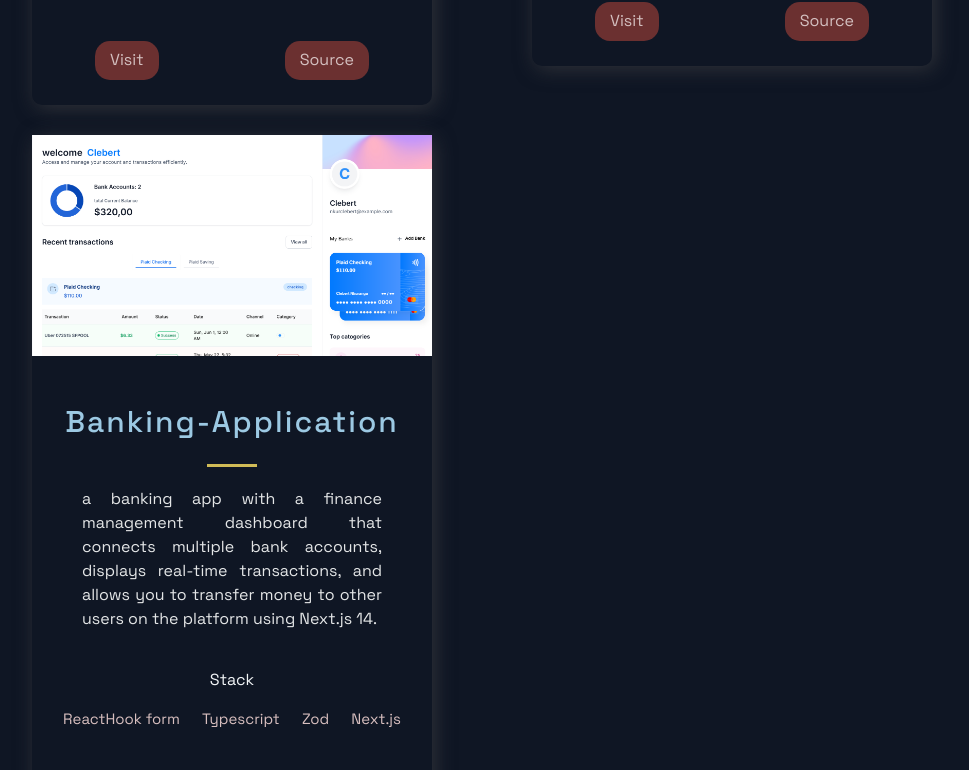
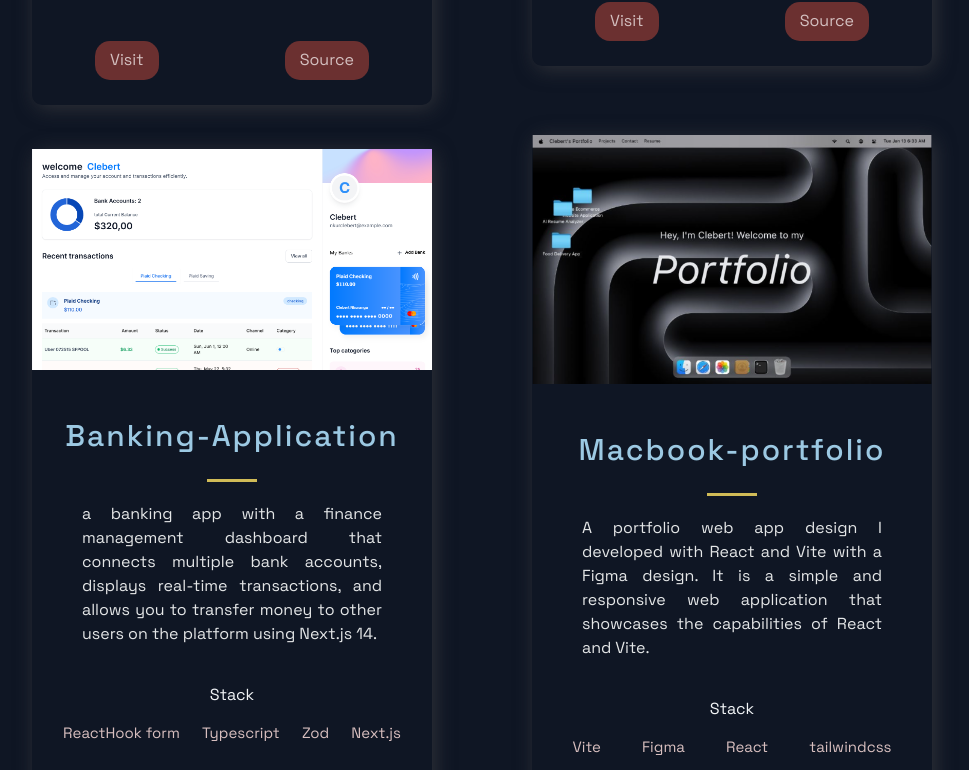
Before and after one commit to Nkurclebert/My-Portfolio, a Next.js app: page / in a window 1280 px wide. Shown: the part 2798-3568 px from the top of the page, without its empty margins (158-1127 px from the left). Built offline with nearby package versions, Linux system fonts and the light colour scheme.

Commit message:
Added new project

```diff
--- a/src/constants/constants.js
+++ b/src/constants/constants.js
@@ -49,6 +49,16 @@ export const projects = [
     visit: "https://banking-application-steel.vercel.app",
     id: 3,
   },
+  {
+    title: "Macbook-portfolio",
+    description:
+      "A portfolio web app design I developed with React and Vite with a Figma design. It is a simple and responsive web application that showcases the capabilities of React and Vite.",
+    image: "/images/7.png",
+    tags: ["Vite", "Figma", "React", "tailwindcss"],
+    source: "https://github.com/Nkurclebert/MacOs_Portfolio",
+    visit: "https://mac-os-portfolio-lemon-eta.vercel.app/",
+    id: 3,
+  },
 ];
 
 export const TimeLineData = [
```
Also changed, not shown: public/images/7.png (added).
